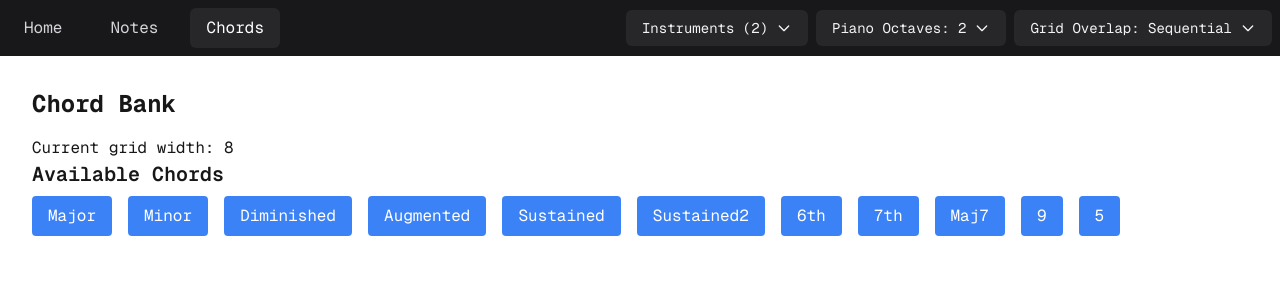
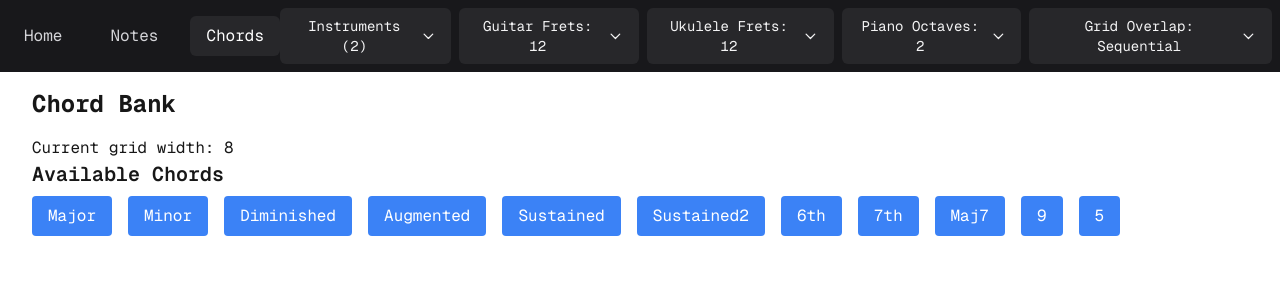
Before and after one commit to leouofa/gridbeat, a Next.js app: page /chords in a window 1280 px wide. Shown: the top 300 px of the page. Built offline with nearby package versions, Linux system fonts and the light colour scheme.

Commit message:
adding guitar and ukelele preferences

```diff
--- a/components/Menu.tsx
+++ b/components/Menu.tsx
@@ -2,7 +2,13 @@
 
 import { usePreferences } from "@/contexts/PreferencesContext";
 import { useState, useRef } from "react";
-import { GridWidth, OctaveLength, Instrument } from "@/types";
+import {
+  GridWidth,
+  OctaveLength,
+  GuitarFrets,
+  UkuleleFrets,
+  Instrument,
+} from "@/types";
 import Link from "next/link";
 import { useClickOutside } from "@/hooks/useClickOutside";
 import { usePathname } from "next/navigation";
@@ -15,6 +21,8 @@ const INSTRUMENT_OPTIONS: readonly Instrument[] = [
   "guitar",
   "ukulele",
 ];
+const GUITAR_FRETS_OPTIONS: readonly GuitarFrets[] = [3, 5, 7, 9, 12];
+const UKULELE_FRETS_OPTIONS: readonly UkuleleFrets[] = [3, 5, 7, 9, 12];
 
 const NAV_LINKS = [
   { href: "/", label: "Home" },
@@ -164,8 +172,8 @@ const OctaveDropdown = ({
 
 const getInstrumentLabel = (instrument: Instrument): string => {
   const labels: Record<Instrument, string> = {
+    grid: "Grid",
     piano: "Piano",
-    grid: "Grid Controller",
     guitar: "Guitar",
     ukulele: "Ukulele",
   };
@@ -236,16 +244,135 @@ const InstrumentDropdown = ({
   </div>
 );
 
+type GuitarFretsDropdownProps = {
+  isOpen: boolean;
+  onToggle: () => void;
+  selectedFrets: GuitarFrets;
+  onFretSelect: (frets: GuitarFrets) => void;
+};
+
+const GuitarFretsDropdown = ({
+  isOpen,
+  onToggle,
+  selectedFrets,
+  onFretSelect,
+}: GuitarFretsDropdownProps) => (
+  <div className="relative">
+    <button
+      onClick={onToggle}
+      className="px-4 py-2 text-sm bg-zinc-800 text-zinc-100 rounded-md hover:bg-zinc-700
+                transition-colors duration-200 flex items-center gap-2"
+    >
+      <span>Guitar Frets: {selectedFrets}</span>
+      <svg
+        className={`w-4 h-4 transition-transform duration-200 ${
+          isOpen ? "rotate-180" : ""
+        }`}
+        fill="none"
+        stroke="currentColor"
+        viewBox="0 0 24 24"
+      >
+        <path
+          strokeLinecap="round"
+          strokeLinejoin="round"
+          strokeWidth={2}
+          d="M19 9l-7 7-7-7"
+        />
+      </svg>
+    </button>
+
+    {isOpen && (
+      <div className="absolute right-0 mt-2 py-2 w-48 bg-zinc-800 rounded-md shadow-lg">
+        {GUITAR_FRETS_OPTIONS.map((frets) => (
+          <button
+            key={frets}
+            onClick={() => onFretSelect(frets)}
+            className={`w-full text-left px-4 py-2 text-sm ${
+              selectedFrets === frets
+                ? "bg-zinc-700 text-white"
+                : "text-zinc-300 hover:bg-zinc-700 hover:text-white"
+            } transition-colors duration-200`}
+          >
+            {frets} Frets
+          </button>
+        ))}
+      </div>
+    )}
+  </div>
+);
+
+type UkuleleFretsDropdownProps = {
+  isOpen: boolean;
+  onToggle: () => void;
+  selectedFrets: UkuleleFrets;
+  onFretSelect: (frets: UkuleleFrets) => void;
+};
+
+// Add new dropdown component
+const UkuleleFretsDropdown = ({
+  isOpen,
+  onToggle,
+  selectedFrets,
+  onFretSelect,
+}: UkuleleFretsDropdownProps) => (
+  <div className="relative">
+    <button
+      onClick={onToggle}
+      className="px-4 py-2 text-sm bg-zinc-800 text-zinc-100 rounded-md hover:bg-zinc-700
+                transition-colors duration-200 flex items-center gap-2"
+    >
+      <span>Ukulele Frets: {selectedFrets}</span>
+      <svg
+        className={`w-4 h-4 transition-transform duration-200 ${
+          isOpen ? "rotate-180" : ""
+        }`}
+        fill="none"
+        stroke="currentColor"
+        viewBox="0 0 24 24"
+      >
+        <path
+          strokeLinecap="round"
+          strokeLinejoin="round"
+          strokeWidth={2}
+          d="M19 9l-7 7-7-7"
+        />
+      </svg>
+    </button>
+
+    {isOpen && (
+      <div className="absolute right-0 mt-2 py-2 w-48 bg-zinc-800 rounded-md shadow-lg">
+        {UKULELE_FRETS_OPTIONS.map((frets) => (
+          <button
+            key={frets}
+            onClick={() => onFretSelect(frets)}
+            className={`w-full text-left px-4 py-2 text-sm ${
+              selectedFrets === frets
+                ? "bg-zinc-700 text-white"
+                : "text-zinc-300 hover:bg-zinc-700 hover:text-white"
+            } transition-colors duration-200`}
+          >
+            {frets} Frets
+          </button>
+        ))}
+      </div>
+    )}
+  </div>
+);
+
 export function Menu() {
   const { preferences, updatePreferences } = usePreferences();
   const [isLayoutOpen, setIsLayoutOpen] = useState(false);
   const [isOctaveOpen, setIsOctaveOpen] = useState(false);
   const [isInstrumentOpen, setIsInstrumentOpen] = useState(false);
+  const [isGuitarFretsOpen, setIsGuitarFretsOpen] = useState(false);
+  const [isUkuleleFretsOpen, setIsUkuleleFretsOpen] = useState(false);
   const menuRef = useRef<HTMLDivElement>(null);
 
   useClickOutside(menuRef as React.RefObject<HTMLElement>, () => {
     setIsLayoutOpen(false);
     setIsOctaveOpen(false);
+    setIsGuitarFretsOpen(false);
+    setIsUkuleleFretsOpen(false);
     setIsInstrumentOpen(false);
   });
 
@@ -265,10 +392,18 @@ export function Menu() {
       ? currentInstruments.filter((i) => i !== instrument)
       : [...currentInstruments, instrument];
 
-    // Ensure at least one instrument is always selected
-    //if (newInstruments.length > 0) {
     updatePreferences({ ...preferences, visibleInstruments: newInstruments });
-    //}
+  };
+
+  const handleGuitarFretSelect = (guitarFrets: GuitarFrets) => {
+    updatePreferences({ ...preferences, guitarFrets });
+    setIsGuitarFretsOpen(false);
+  };
+
+  // Add new handler
+  const handleUkuleleFretSelect = (ukuleleFrets: UkuleleFrets) => {
+    updatePreferences({ ...preferences, ukuleleFrets });
+    setIsUkuleleFretsOpen(false);
   };
 
   return (
@@ -280,6 +415,18 @@ export function Menu() {
           onToggle={() => setIsInstrumentOpen(!isInstrumentOpen)}
           selectedInstruments={preferences.visibleInstruments}
           onInstrumentToggle={handleInstrumentToggle}
+        />
+        <GuitarFretsDropdown
+          isOpen={isGuitarFretsOpen}
+          onToggle={() => setIsGuitarFretsOpen(!isGuitarFretsOpen)}
+          selectedFrets={preferences.guitarFrets}
+          onFretSelect={handleGuitarFretSelect}
+        />
+        <UkuleleFretsDropdown
+          isOpen={isUkuleleFretsOpen}
+          onToggle={() => setIsUkuleleFretsOpen(!isUkuleleFretsOpen)}
+          selectedFrets={preferences.ukuleleFrets}
+          onFretSelect={handleUkuleleFretSelect}
         />
         <OctaveDropdown
           isOpen={isOctaveOpen}
--- a/contexts/PreferencesContext.tsx
+++ b/contexts/PreferencesContext.tsx
@@ -7,6 +7,8 @@ const defaultPreferences: Preferences = {
   gridWidth: 8,
   octaves: 2,
   visibleInstruments: ["piano", "grid"],
+  guitarFrets: 12,
+  ukuleleFrets: 12,
 };
 
 const PreferencesContext = createContext<PreferencesContextType | undefined>(
--- a/types/index.ts
+++ b/types/index.ts
@@ -1,11 +1,15 @@
 export type GridWidth = 2 | 3 | 4 | 5 | 8;
 export type OctaveLength = 1 | 2 | 3 | 4;
 export type Instrument = "guitar" | "ukulele" | "grid" | "piano";
+export type GuitarFrets = 3 | 5 | 7 | 9 | 12;
+export type UkuleleFrets = 3 | 5 | 7 | 9 | 12;
 
 export interface Preferences {
   gridWidth: GridWidth;
   octaves: OctaveLength;
   visibleInstruments: Instrument[];
+  guitarFrets: GuitarFrets;
+  ukuleleFrets: UkuleleFrets;
 }
 
 export type PreferencesContextType = {
```
